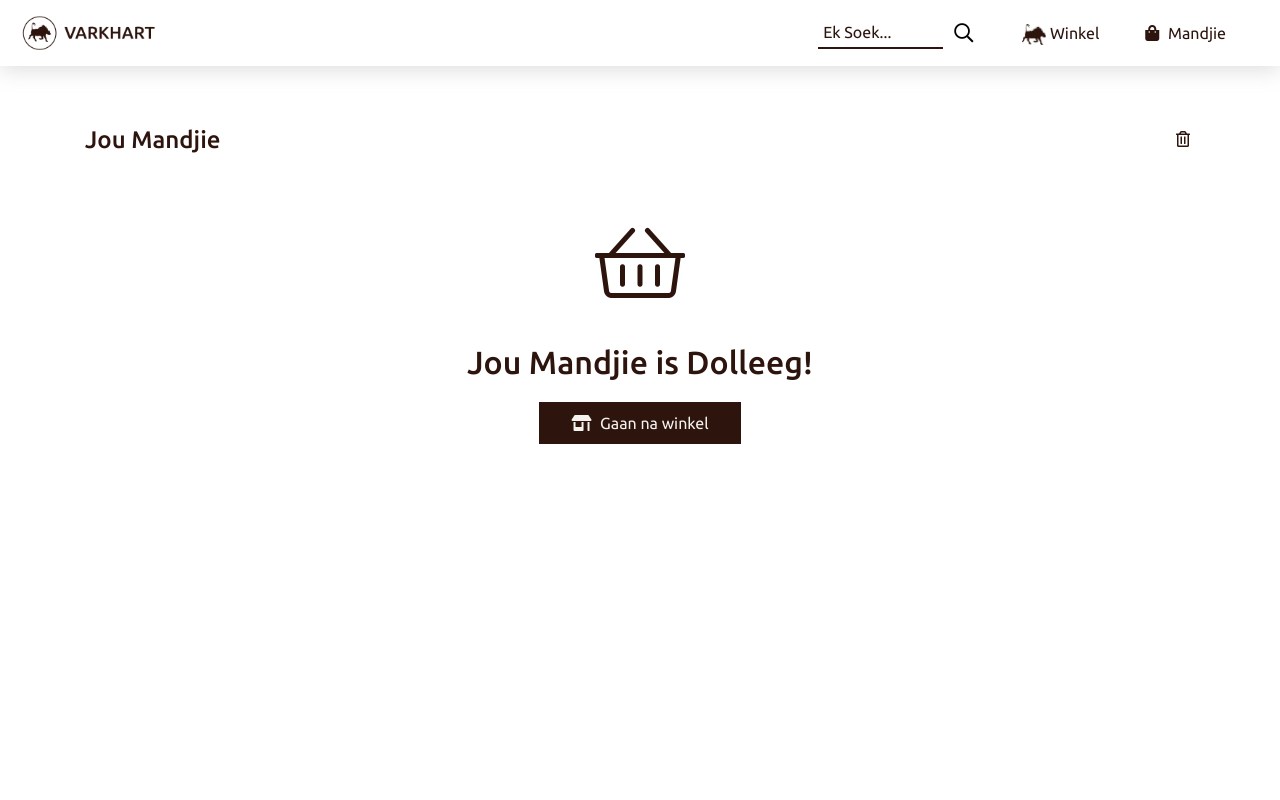
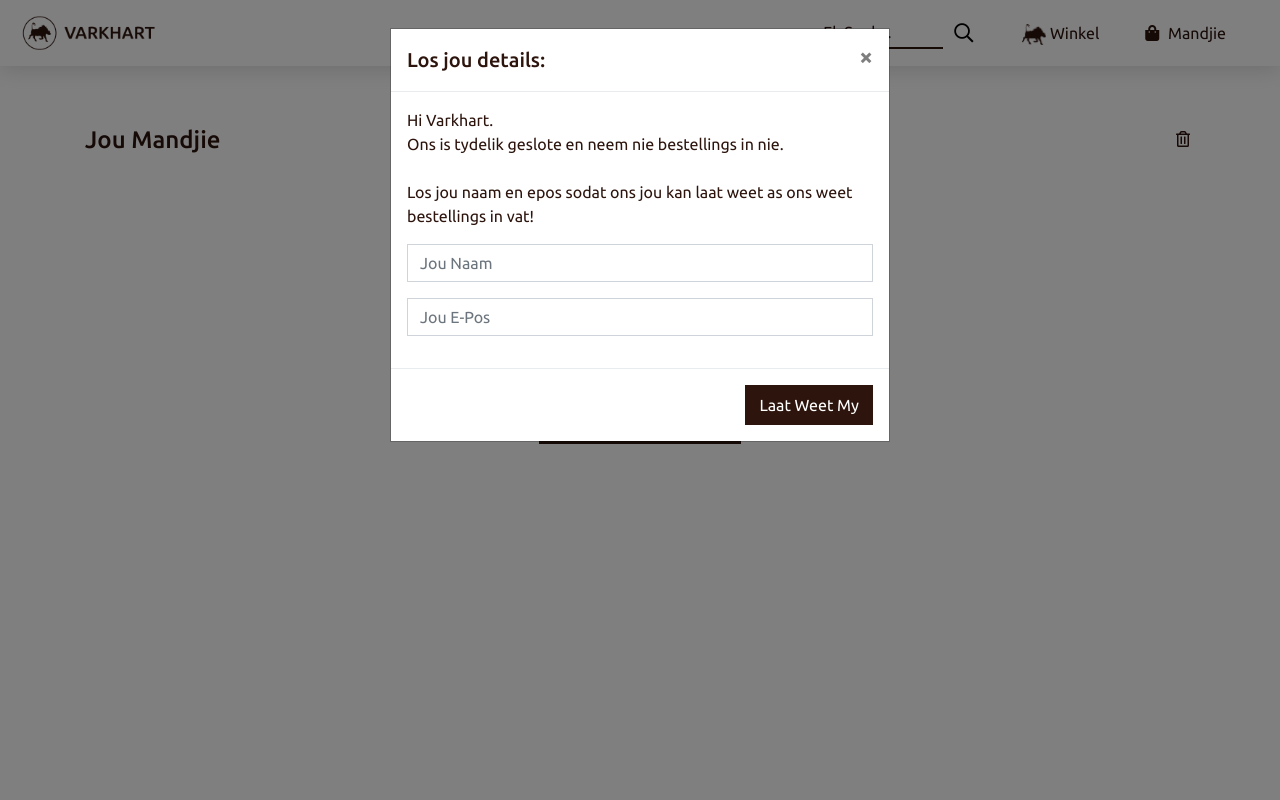
Before and after one commit to Webdacity/Varkhart, a plain HTML site: page mandjie.html in a window 1280 px wide. Shown: the top 800 px of the page. Drawn offline with nearby package versions, Linux system fonts and the light colour scheme.

Commit message:
update order stop

```diff
--- a/assets/js/cart.js
+++ b/assets/js/cart.js
@@ -309,12 +309,14 @@ const addToCart = () => {
 }
 
 $(".product-add-cart").click(() => {
-    if (!$(".product-page-sizes-buttons > *").hasClass("active-size")) {
-        notify("Kies eers 'n Grootte!");
-        $(".product-page-sizes-buttons span").addClass("choose-size-flash")
-    } else {
-        addToCart();
-    }
+    // if (!$(".product-page-sizes-buttons > *").hasClass("active-size")) {
+    //     notify("Kies eers 'n Grootte!");
+    //     $(".product-page-sizes-buttons span").addClass("choose-size-flash")
+    // } else {
+    //     addToCart();
+    // }
+
+    openOrderStopModal();
 });
 
 
--- a/assets/js/main.js
+++ b/assets/js/main.js
@@ -220,6 +220,50 @@ const newsletterModalSubmit = () => {
     }
 }
 
+// Submit Newsletter Modal Form
+const openOrderStopModal = () => {
+    $('#order-stop-modal').modal('toggle');
+
+}
+
+const orderStopModalSubmit = () => {
+    $('#order-stop-modal').modal('toggle');
+    event.preventDefault();
+
+    // Validate Email
+    let email = $(".order-stop-modal-form [name='email']").val();
+    let re = /^(([^<>()\[\]\\.,;:\s@"]+(\.[^<>()\[\]\\.,;:\s@"]+)*)|(".+"))@((\[[0-9]{1,3}\.[0-9]{1,3}\.[0-9]{1,3}\.[0-9]{1,3}\])|(([a-zA-Z\-0-9]+\.)+[a-zA-Z]{2,}))$/;
+    if (re.test(String(email).toLowerCase()) === false) {
+        alert("Please enter a valid email address");
+    } else {
+        showLoader()
+        axios({
+                method: "post",
+                // url: `http://localhost:3000/sendgrid/orderStop`,
+                url: `${api_url}/sendgrid/orderStop`,
+                data: {
+                    "email": $(".order-stop-modal-form [name='email']").val(),
+                    "first_name": $(".order-stop-modal-form [name='name']").val(),
+                }
+            })
+            .then(result => {
+                if (result.status === 201) {
+                    console.log(result)
+                    hideLoader();
+                    notify("Jy is 'n legende! Hou 'n oog op jou e-pos vir wanneer ons jou kontak.")
+                }
+            })
+            .catch(error => {
+                console.log(error)
+            })
+    }
+}
+
+if (window.location.pathname === "/mandjie.html") {
+    openOrderStopModal();
+}
+
+
 
 // -------------------------
 
--- a/mandjie.html
+++ b/mandjie.html
@@ -185,13 +185,13 @@
                             <p>Terug na Winkel</p>
                         </a>
                     </div>
-                    <div
+                    <!-- <div
                         class="order-1 order-sm-2 col-10 offset-1 offset-sm-0 col-sm-6 justify-content-sm-end justify-content-center">
                         <a class="cart-options-continue">
                             <p>Gaan Voort</p>
                             <i class="far fa-angle-right"></i>
                         </a>
-                    </div>
+                    </div> -->
                 </div>
 
             </div> <!-- End Cart Container-->
@@ -230,7 +230,7 @@
                         <hr class="mb-4">
 
                         <button class="btn btn-lg btn-block pay-button" type="submit"
-                            onclick="validateForm('order-form', showDeliveryNotice)">
+                            onclick="validateForm('order-form', showDeliveryNotice)" disabled>
                             Betaal deur Payfast
                         </button>
                     </div>
@@ -422,6 +422,40 @@
         </div>
     </div>
 
+    <!-- Order Stop Modal -->
+    <div class="modal fade newsletter-modal" id="order-stop-modal" tabindex="-1" role="dialog"
+        aria-labelledby="orderStopModal" aria-hidden="true">
+        <div class="modal-dialog" role="document">
+            <div class="modal-content">
+                <div class="modal-header">
+                    <h5 class="modal-title">Los jou details:</h5>
+                    <button type="button" class="close" data-dismiss="modal" aria-label="Close">
+                        <span aria-hidden="true">&times;</span>
+                    </button>
+                </div>
+                <div class="modal-body">
+                    <p> Hi Varkhart.
+                        <br>
+                        Ons is tydelik geslote en neem nie bestellings in nie.
+                        <br><br>
+                        Los jou naam en epos sodat ons jou kan
+                        laat weet as ons weet bestellings in vat!</p>
+                    <form class="order-stop-modal-form">
+                        <div class="form-group">
+                            <input type="text" class="form-control" placeholder="Jou Naam" name="name" required>
+                        </div>
+                        <div class="form-group">
+                            <input type="email" class="form-control" placeholder="Jou E-Pos" name="email" required>
+                        </div>
+                    </form>
+                </div>
+                <div class="modal-footer">
+                    <button type="button" class="btn" onclick="orderStopModalSubmit()">Laat Weet My</button>
+                </div>
+            </div>
+        </div>
+    </div>
+
 
     <!-- Scripts -->
     <script src="https://code.jquery.com/jquery-3.4.1.min.js"
```
Also changed, not shown: produk.html (+35 -0 lines).
